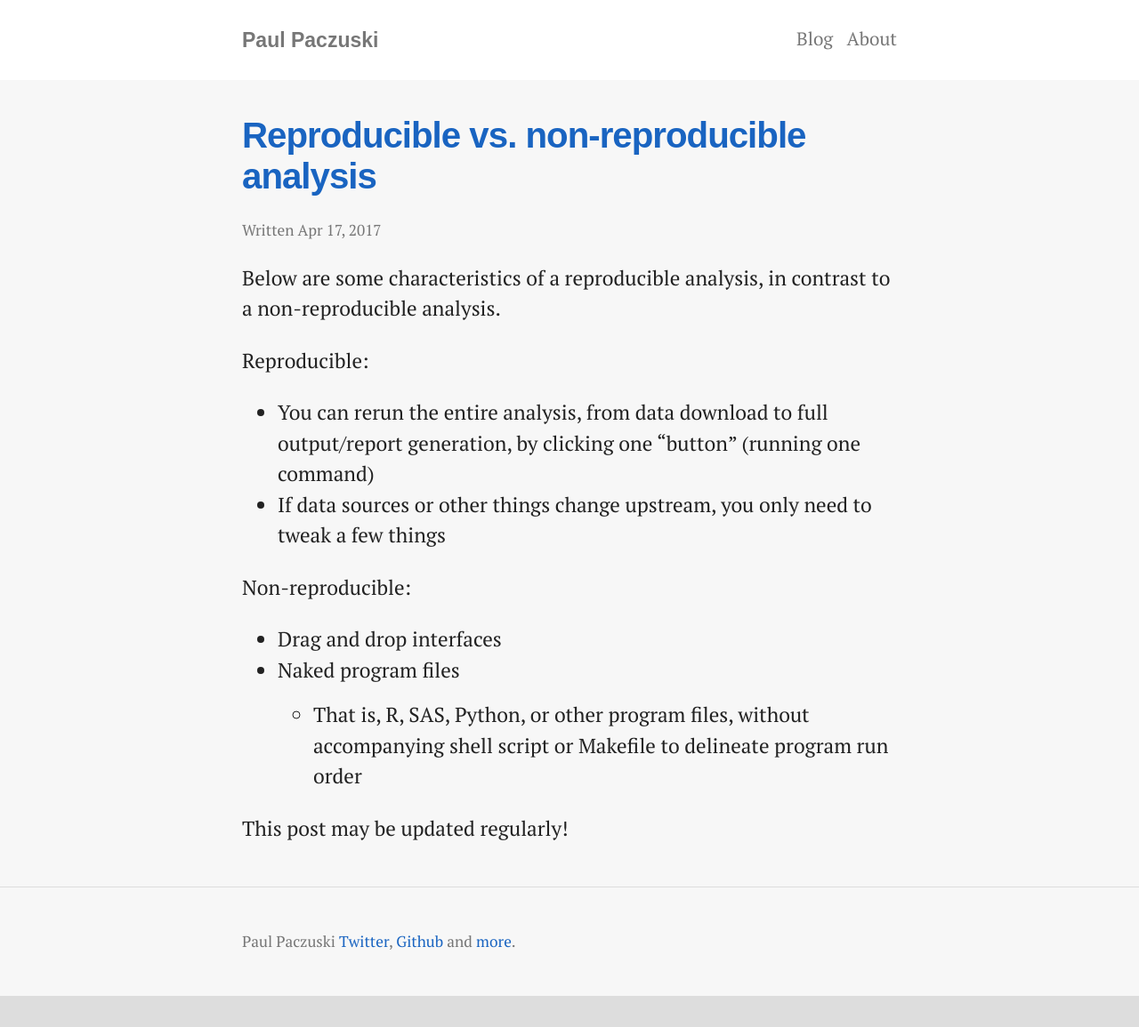
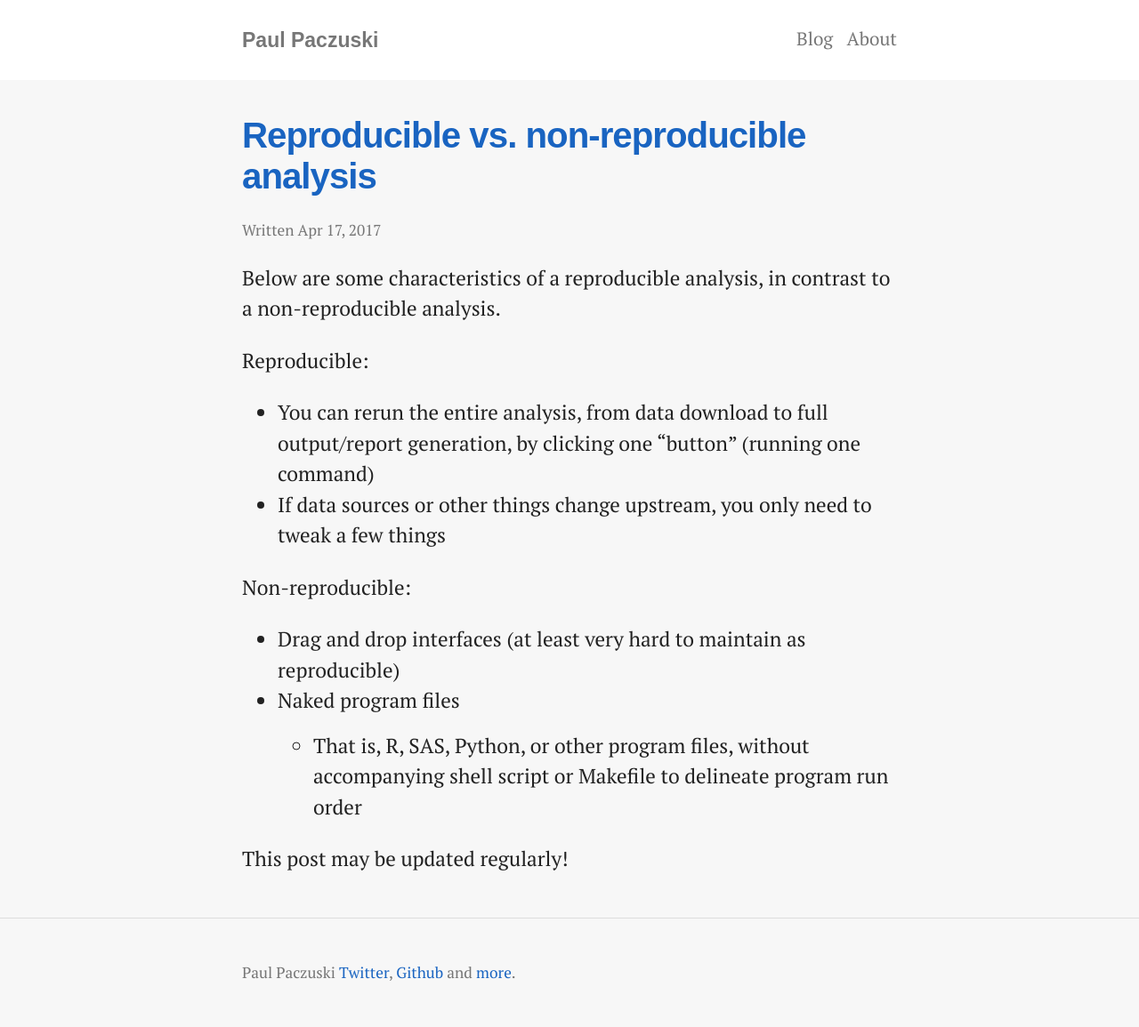
Before and after one commit to pavopax/pavopax.github.io, a Jekyll site: the page built from _posts/2017-04-17-reproducible-analysis.md, in a window 1280 px wide. Shown: the whole page at 89% size. Built offline with Jekyll 4.4.1, drawn with Linux system fonts in a browser that asks for light colours; nearby versions of some CDN libraries; before the commit the page ends 1120 px from its top, so only the background shows below that.

Commit message:
[blog] tweak post

```diff
--- a/_posts/2017-04-17-reproducible-analysis.md
+++ b/_posts/2017-04-17-reproducible-analysis.md
@@ -14,7 +14,7 @@ Reproducible:
 
 Non-reproducible:
 
-- Drag and drop interfaces
+- Drag and drop interfaces (at least very hard to maintain as reproducible)
 - Naked program files
     - That is, R, SAS, Python, or other program files, without accompanying shell script or Makefile to delineate program run order
 
```
